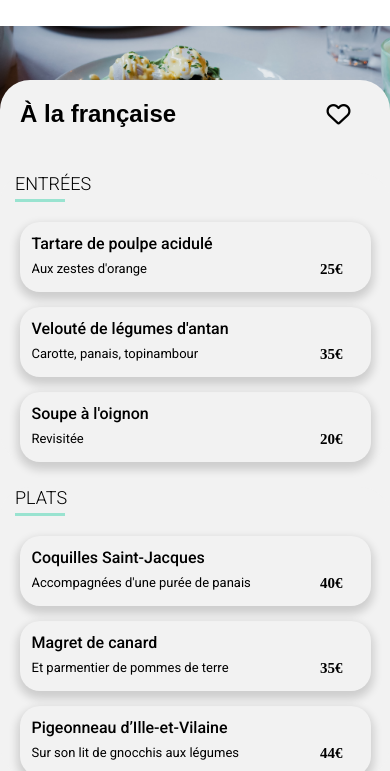
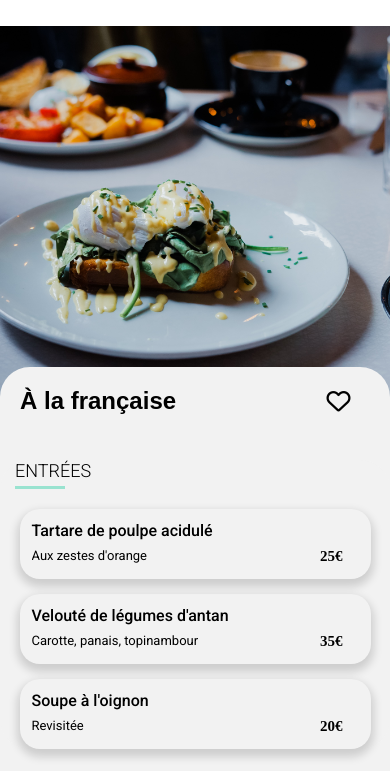
Before and after one commit to michaelBout/boutelet_michael_p3-ohmyfood_102022, a website: page a-la-francaise.html in a window 390 px wide. Shown: the part 64-835 px from the top of the page. Drawn offline with Linux system fonts and the light colour scheme; a web font is replaced by a local one.

Commit message:
Modification de la taille de l'image au format mobile

```diff
--- a/sass/pages/_card-menu.scss
+++ b/sass/pages/_card-menu.scss
@@ -1,6 +1,6 @@
 .picture {
   width: 100%;
-  height: 10vh;
+  height: 44vh;
   background-size: cover;
   background-position: center;
 
```
Also changed, not shown: sass/style.css.
